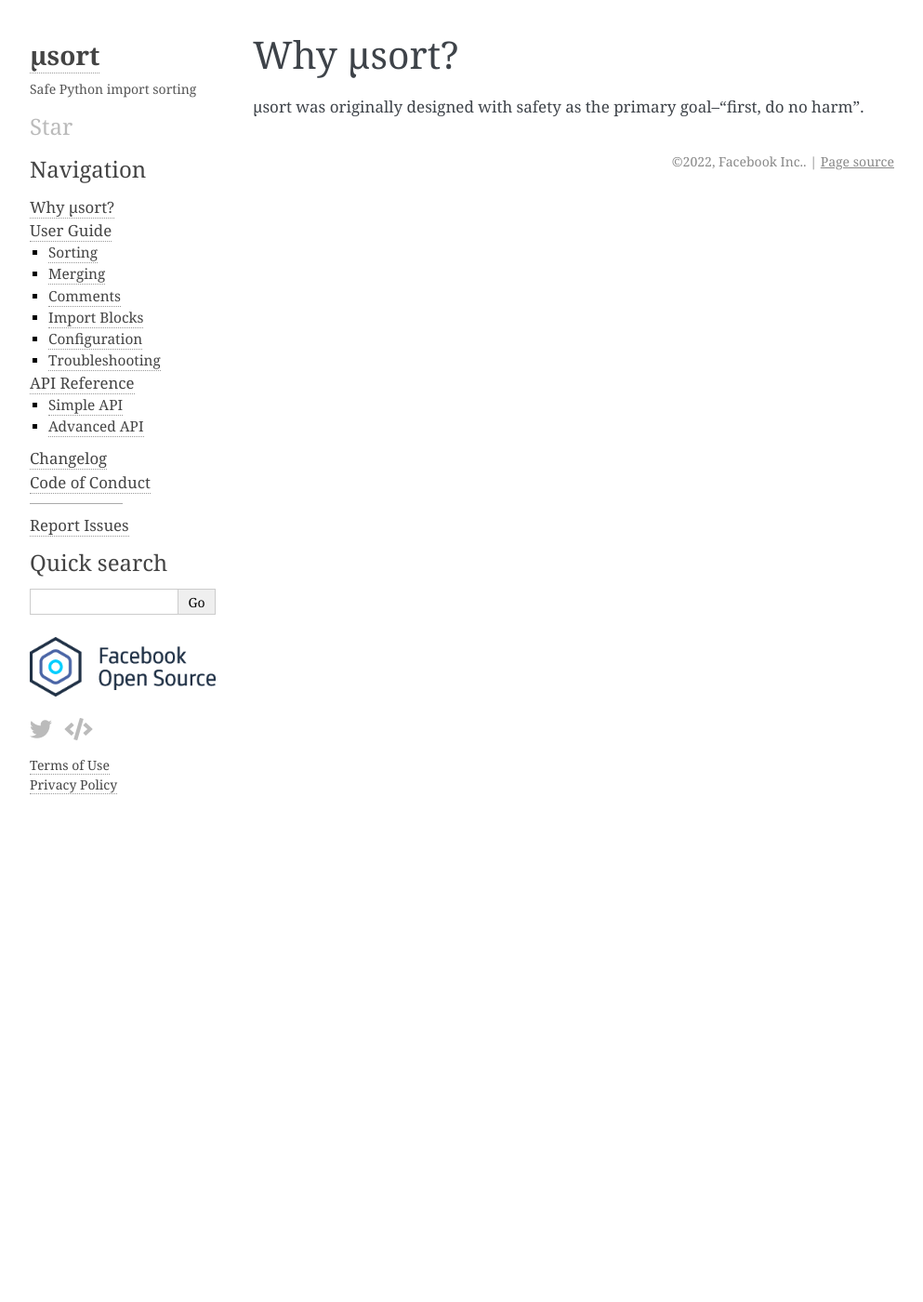
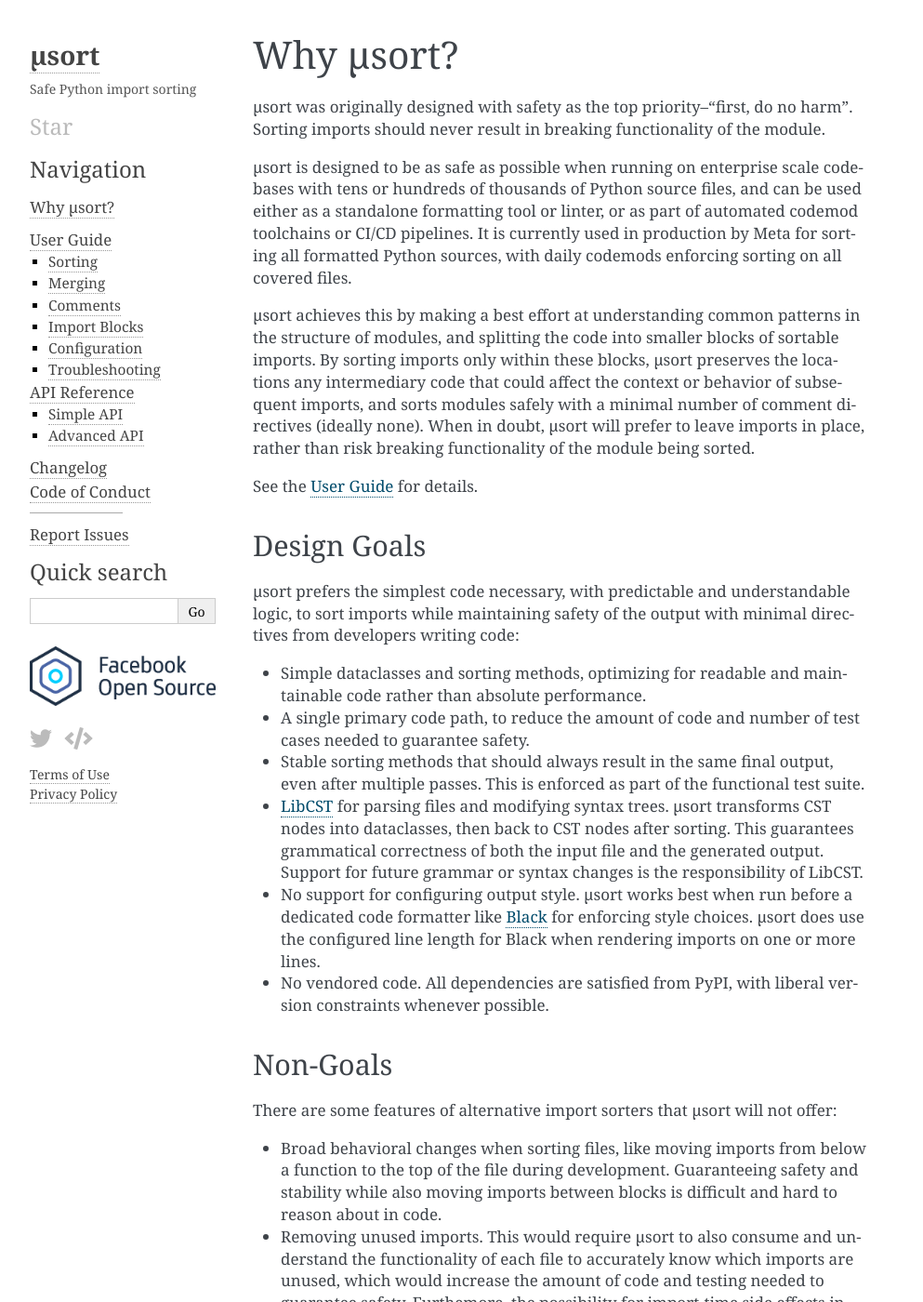
Before and after one commit to facebook/usort, a Sphinx documentation site: the page built from docs/why.rst, in a window 1280 px wide and 1400 px high. Shown: the whole window at 93% size, without its empty margins (148-1141 px from the left). Built offline with Sphinx 7.4.7, drawn with Linux system fonts in a browser that asks for light colours; pages that are not in the unit, such as notebooks, are missing from menus; some of the changed text lies outside the part shown.

Commit message:
Document 'why usort'

```diff
--- a/docs/guide.rst
+++ b/docs/guide.rst
@@ -297,6 +297,7 @@
 
     .. [#libcst405] https://github.com/Instagram/LibCST/issues/405
 
+.. _import-blocks:
 
 Import Blocks
 -------------
@@ -533,7 +534,7 @@
 ---------------
 
 If µsort behavior is unexpected, or you would like to see how µsort detects
-blocks in your code, the `list-imports` command may help.
+blocks in your code, the ``list-imports`` command may help.
 
 Given the file ``test.py``::
 
--- a/docs/why.rst
+++ b/docs/why.rst
@@ -1,4 +1,111 @@
 Why µsort?
 ==========
 
-µsort was originally designed with safety as the primary goal–"first, do no harm".
+µsort was originally designed with safety as the top priority–"first, do no harm".
+Sorting imports should never result in breaking functionality of the module.
+
+µsort is designed to be as safe as possible when running on enterprise scale codebases
+with tens or hundreds of thousands of Python source files, and can be used either as a
+standalone formatting tool or linter, or as part of automated codemod toolchains or
+CI/CD pipelines. It is currently used in production by Meta for sorting all formatted
+Python sources, with daily codemods enforcing sorting on all covered files.
+
+µsort achieves this by making a best effort at understanding common patterns in the
+structure of modules, and splitting the code into smaller blocks of sortable imports.
+By sorting imports only within these blocks, µsort preserves the locations any
+intermediary code that could affect the context or behavior of subsequent imports,
+and sorts modules safely with a minimal number of comment directives (ideally none).
+When in doubt, µsort will prefer to leave imports in place, rather than risk breaking
+functionality of the module being sorted.
+
+See the :doc:`User Guide <guide>` for details.
+
+
+Design Goals
+------------
+
+µsort prefers the simplest code necessary, with predictable and understandable logic,
+to sort imports while maintaining safety of the output with minimal directives from
+developers writing code:
+
+- Simple dataclasses and sorting methods, optimizing for readable and maintainable
+  code rather than absolute performance.
+
+- A single primary code path, to reduce the amount of code and number of test cases
+  needed to guarantee safety.
+
+- Stable sorting methods that should always result in the same final output, even
+  after multiple passes. This is enforced as part of the functional test suite.
+
+- `LibCST`_ for parsing files and modifying syntax trees.
+  µsort transforms CST nodes into dataclasses, then back to CST nodes after sorting.
+  This guarantees grammatical correctness of both the input file and the generated
+  output. Support for future grammar or syntax changes is the responsibility of LibCST.
+
+- No support for configuring output style. µsort works best when run before a
+  dedicated code formatter like `Black`_ for enforcing style choices. µsort does use
+  the configured line length for Black when rendering imports on one or more lines.
+
+- No vendored code. All dependencies are satisfied from PyPI, with liberal version
+  constraints whenever possible.
+
+
+Non-Goals
+---------
+
+There are some features of alternative import sorters that µsort will not offer:
+
+- Broad behavioral changes when sorting files, like moving imports from below a function
+  to the top of the file during development. Guaranteeing safety and stability while
+  also moving imports between blocks is difficult and hard to reason about in code.
+
+- Removing unused imports. This would require µsort to also consume and understand the
+  functionality of each file to accurately know which imports are unused, which would
+  increase the amount of code and testing needed to guarantee safety. Furthemore, the
+  possibility for import-time side effects in removed imports makes this operation
+  potentially dangerous in subtle ways.
+
+- Configurable output style. More options means more code paths to follow, and more
+  test cases needed to cover all possible outputs. This is better left for dedicated
+  code formatters like `Black`_.
+
+- Python 2 support. µsort's use of strict parsing and manipulation of syntax trees
+  makes supporting Python 2 grammar elements a non-starter.
+
+
+Comparison to isort
+-------------------
+
+Unlike `isort`_, µsort only sorts imports within individual "blocks" of imports,
+inferred based on a number of heuristics (see :ref:`Import Blocks <import-blocks>`
+for details). µsort will not attempt to move imports outside of these blocks, or
+across any blocks of code that aren't import statements.
+
+For example, µsort detects two distinct blocks of imports in the following code::
+
+    import sys
+    sys.path.append("/path/to/libs")
+
+    import foo
+
+Appending to :data:`sys.path`, by definition, changes the behavior of future imports.
+µsort treats this snippet of code as correctly sorted, while isort will attempt to move
+the ``import foo`` statement to the top, breaking the module if ``foo`` isn't available
+in the default search path, and requiring addition of ``isort: skip`` directives to
+maintain functionality.
+
+µsort uses case-insensitive, lexicographical sorting for both module names and imported
+items within each statement. This means uppercase or titlecase names are mixed with
+lowercase names, but this also provides a more consistent ordering of names, and
+ensures that ``frog``, ``Frog``, and ``FROG`` will always sort next to each other:
+
+    from unittest.mock import ANY, AsyncMock, call, DEFAULT, Mock, patch
+
+Lastly, µsort operates on a parsed syntax tree, rather than reading and parsing each
+line of text from each file. This guarantees that µsort is modifying the actual Python
+syntax elements, along with any associated comments, and generating grammatically
+correct results after sorting.
+
+.. _LibCST: https://libcst.readthedocs.io
+.. _Black: https://black.readthedocs.io
+.. _isort: https://pycqa.github.io/isort/
```
Also changed, not shown: docs/index.rst (+6 -1 lines).
